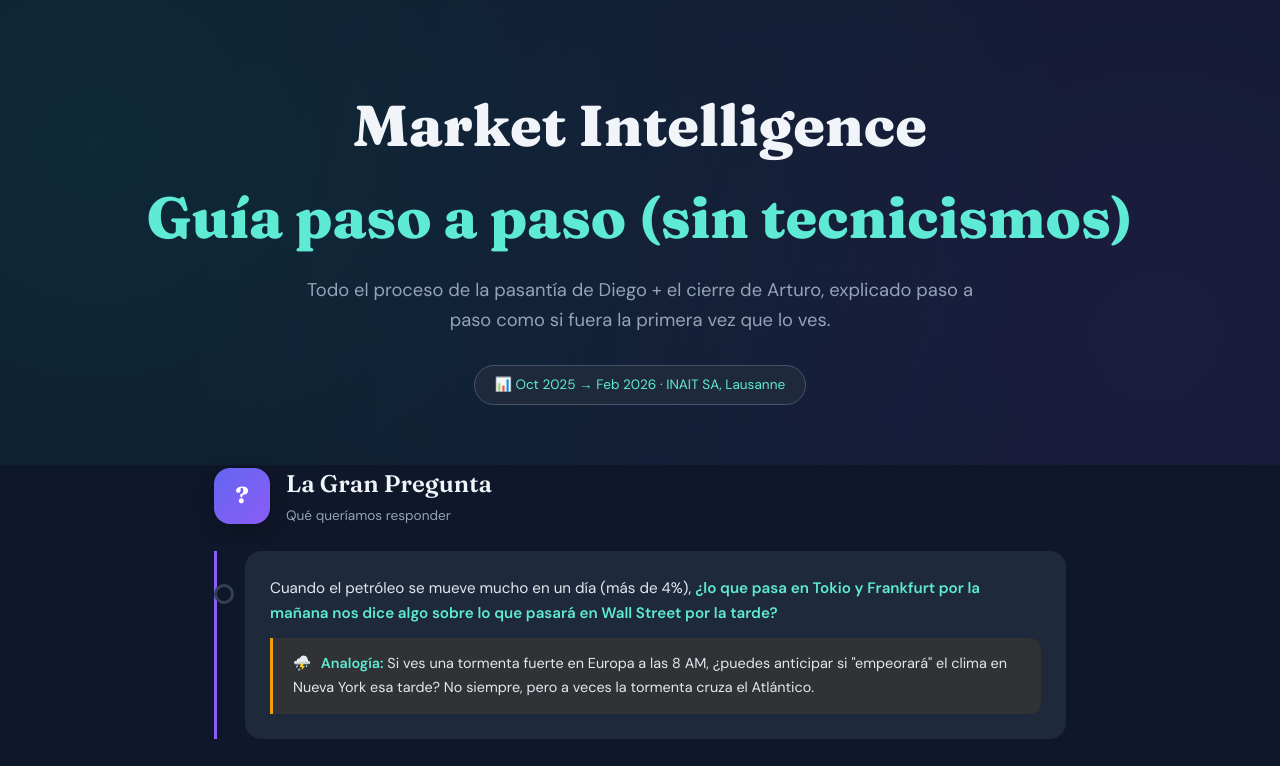
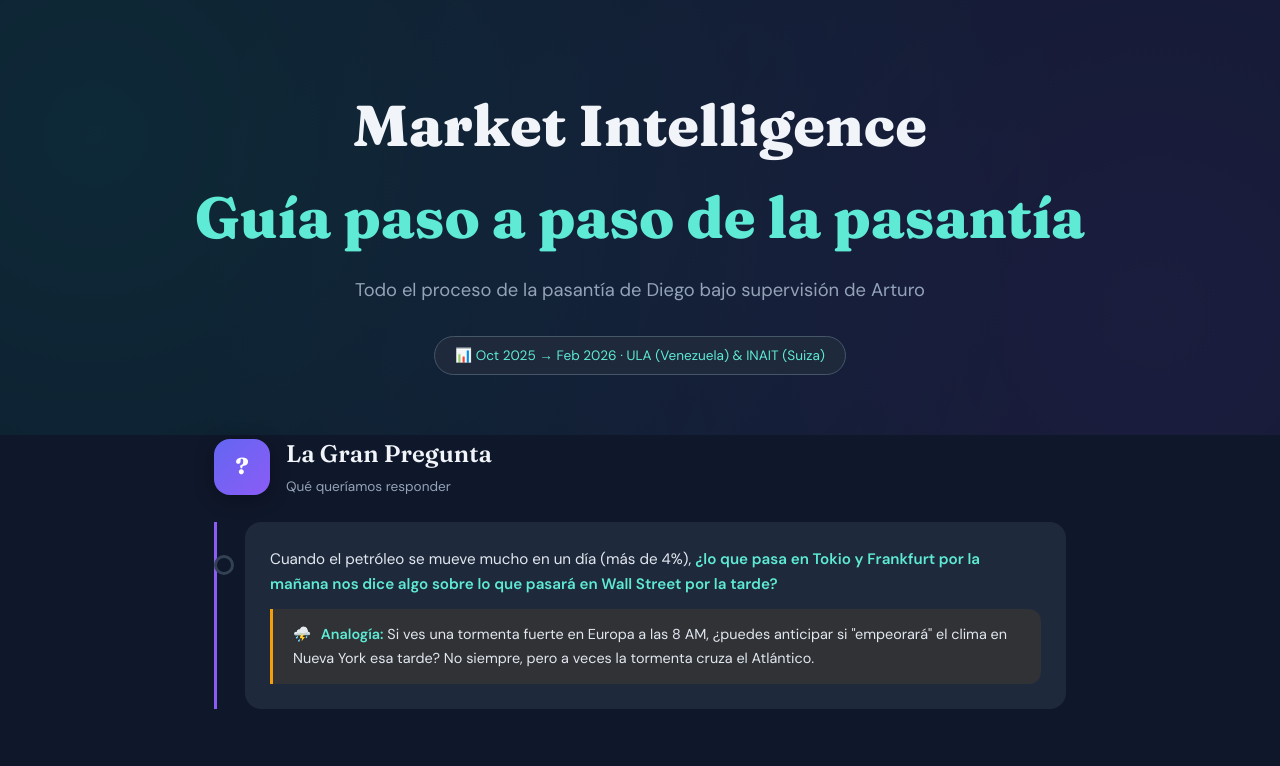
Before and after one commit to arturos-inait/tracker-pasantias-oct25-feb26, a plain HTML site: page docs/index.html in a window 1280 px wide. Shown: the top 766 px of the page. Drawn offline with Linux system fonts and the light colour scheme.

Commit message:
refinar documentacion final

```diff
--- a/docs/index.html
+++ b/docs/index.html
@@ -326,9 +326,9 @@
 
 <!-- ═══════════ HERO ═══════════ -->
 <div class="hero">
-  <h1>Market Intelligence<br><span>Guía paso a paso (sin tecnicismos)</span></h1>
-  <p class="subtitle">Todo el proceso de la pasantía de Diego + el cierre de Arturo, explicado paso a paso como si fuera la primera vez que lo ves.</p>
-  <div class="badge">📊 Oct 2025 → Feb 2026 · INAIT SA, Lausanne</div>
+  <h1>Market Intelligence<br><span>Guía paso a paso de la pasantía</span></h1>
+  <p class="subtitle">Todo el proceso de la pasantía de Diego bajo supervisión de Arturo</p>
+  <div class="badge">📊 Oct 2025 → Feb 2026 · ULA (Venezuela) & INAIT (Suiza)</div>
 </div>
 
 <div class="container">
@@ -712,7 +712,8 @@
       <div class="phase-title-group">
         <div class="phase-title">Empaquetar y Cerrar</div>
         <div class="phase-meta">
-          <span class="phase-who" style="background: rgba(34,197,94,0.12); color: #86efac;">👤 Arturo (cierre)</span>
+          <span class="phase-who" style="background: rgba(245,158,11,0.15); color: #fcd34d;">👤 Diego</span>
+          <span class="phase-who" style="background: rgba(13,148,136,0.15); color: #5eead4; margin-left: 4px;">👤 Arturo</span>
           14 Feb 2026 · Integración al repo
         </div>
       </div>
@@ -828,6 +829,7 @@ deliverables/market-intelligence/<br>
       <div style="background: rgba(245,158,11,0.06); border: 1px solid rgba(245,158,11,0.2); border-radius: 16px; padding: 24px;">
         <h3 style="color: #fcd34d; font-family: 'Fraunces', serif; margin-bottom: 12px;">👤 Diego (Pasantía)</h3>
         <ul style="list-style: none; padding: 0;">
+          <li style="padding: 6px 0; border-bottom: 1px solid rgba(255,255,255,0.05);">✅ Planeación y Adquisición de fuentes y datos</li>
           <li style="padding: 6px 0; border-bottom: 1px solid rgba(255,255,255,0.05);">✅ 50 eventos identificados (1986–2025)</li>
           <li style="padding: 6px 0; border-bottom: 1px solid rgba(255,255,255,0.05);">✅ 25 variables recopiladas (FRED + Yahoo)</li>
           <li style="padding: 6px 0; border-bottom: 1px solid rgba(255,255,255,0.05);">✅ Normalización min-max (global + por evento)</li>
```
